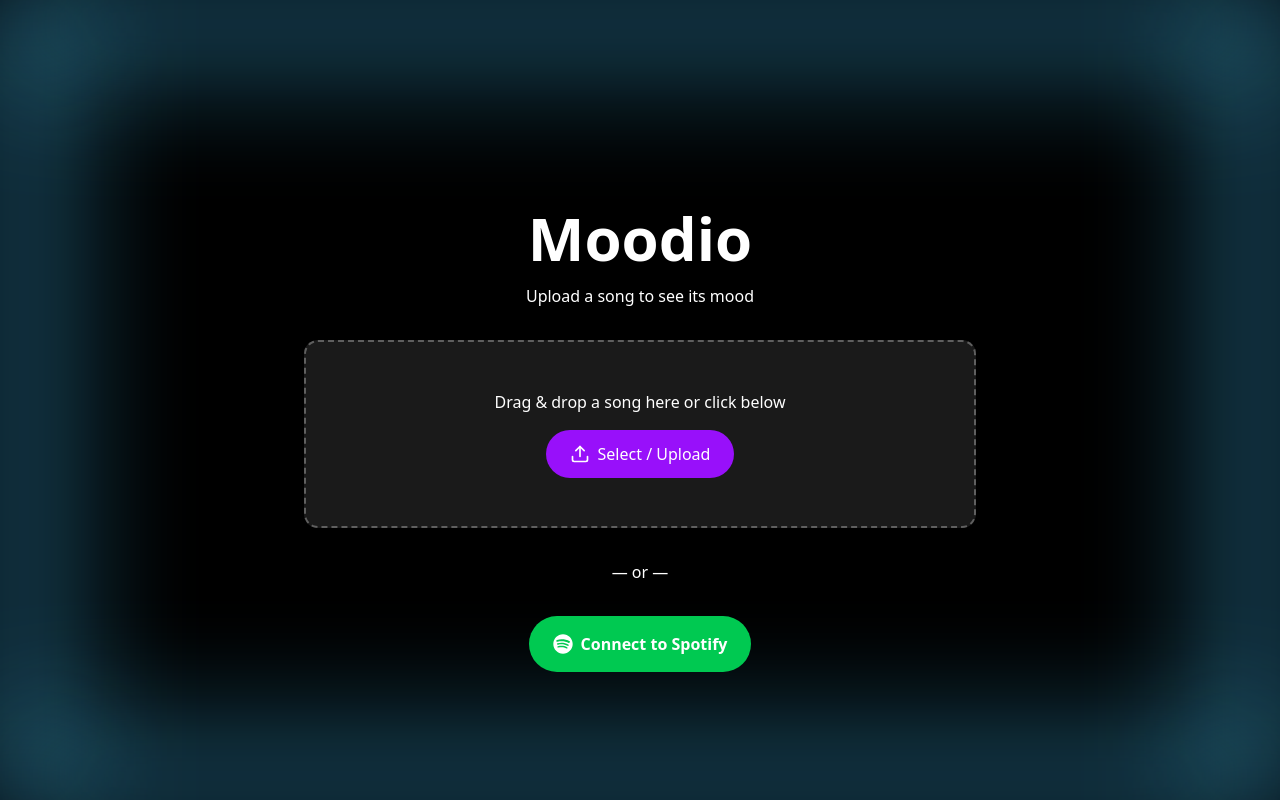
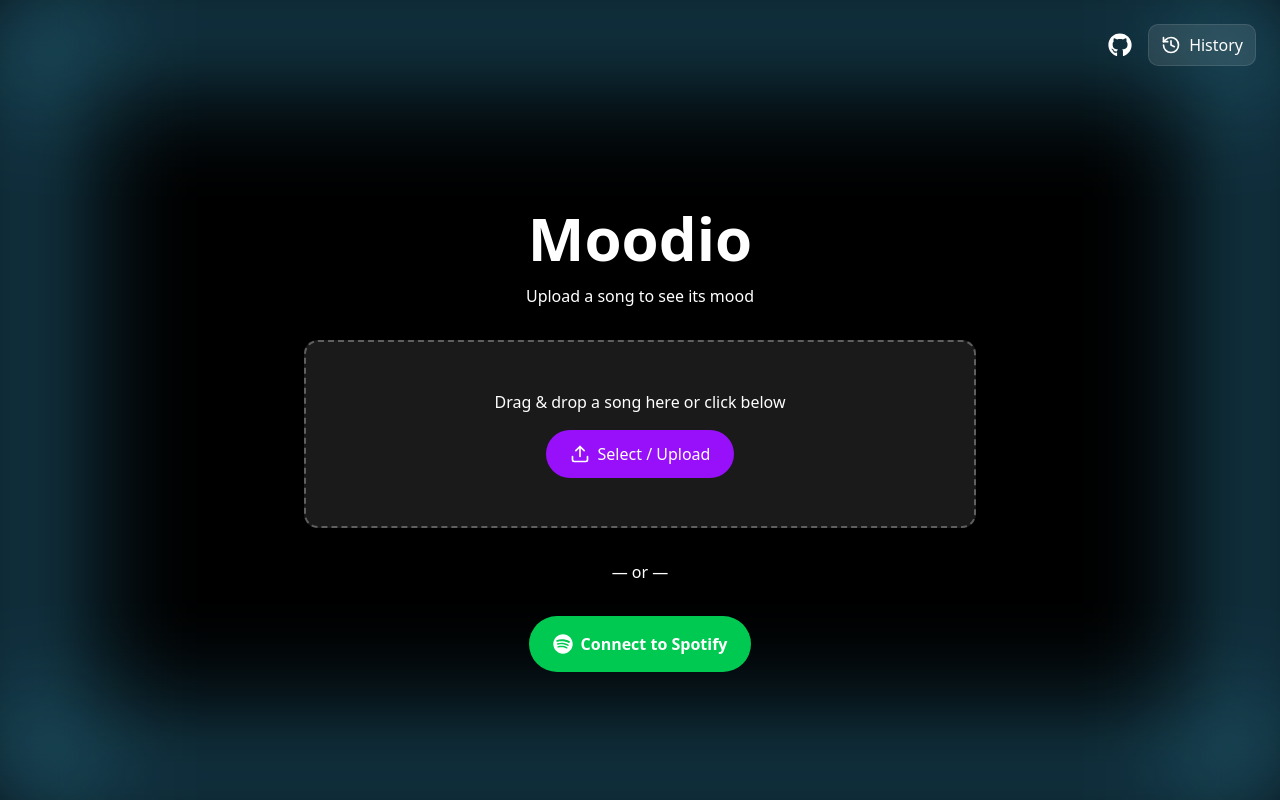
Before and after one commit to hanznikkol/moodio-next-js, a Next.js app: page / in a window 1280 px wide. Built offline with nearby package versions, Linux system fonts and the light colour scheme.

Commit message:
Add Header

```diff
--- a/src/app/layout.tsx
+++ b/src/app/layout.tsx
@@ -3,6 +3,8 @@
 import "./globals.css";
 import EdgeGlow from "./main_components/Pulse/EdgeGlow";
 import { Toaster } from "sonner";
+import { FaGithub } from "react-icons/fa";
+import { History } from "lucide-react";
 
 const geistSans = Geist({
   variable: "--font-geist-sans",
@@ -30,6 +32,24 @@
         <div className="relative flex flex-col items-center justify-center min-h-screen overflow-y-auto bg-black">
           <EdgeGlow/>
 
+          {/* Header */}
+          <header className="fixed top-0 right-0 flex items-center gap-4 p-6 z-20">
+            {/* Github Repo */}
+            <a className="hover:scale-110 duration-100 hover:cursor-pointer"
+              target="_blank"
+              rel="noopener noreferrer"
+              href="https://github.com/hanznikkol/moodio-next-js"
+            >
+              <FaGithub size={24} color="white"/>
+            </a>
+
+            <button
+              className="flex items-center gap-2 bg-white/10 hover:bg-white/20 px-3 py-2 text-white rounded-lg transition-all hover:cursor-pointer duration-200 border border-white/10">
+              <History className="w-5 h-5"/>
+              History
+            </button>
+          </header>
+
           {/* Main Content */}
           <div className="relative z-10 w-full h-full flex flex-col items-center justify-center mt-20">
             {children}
--- a/src/app/page.tsx
+++ b/src/app/page.tsx
@@ -57,7 +57,7 @@
       {/* Audio Preview */}
       {file && <AudioPreview file={file}/>}
 
-      <span className="text-white">— or —</span>
+      <span className="text-white select-none">— or —</span>
 
       {/* Connect Spotify */}
       <SpotifyButton onClickConnect={() => {toast.info("Coming Soon")}}/>
@@ -78,6 +78,12 @@
       {/* Result Analysis */}
       {file && showResults && moodAnalysis &&(
         <>
+            {/* Divider */}
+            <div className="flex flex-col items-center w-full max-w-md my-8">
+              <div className="w-full h-px bg-white/20 mb-2"></div>
+              <p className="text-white text-sm uppercase tracking-wide opacity-80 select-none">Mood Analysis</p>
+            </div>
+
           <MoodBars analysis={moodAnalysis} />
           <Recommendation />
         </>
```
